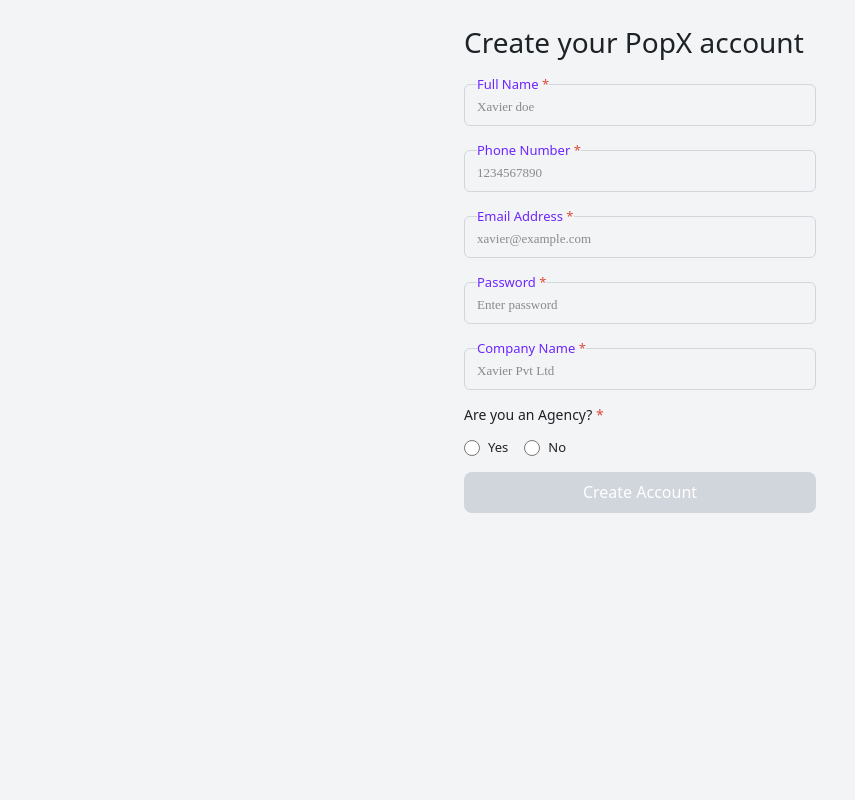
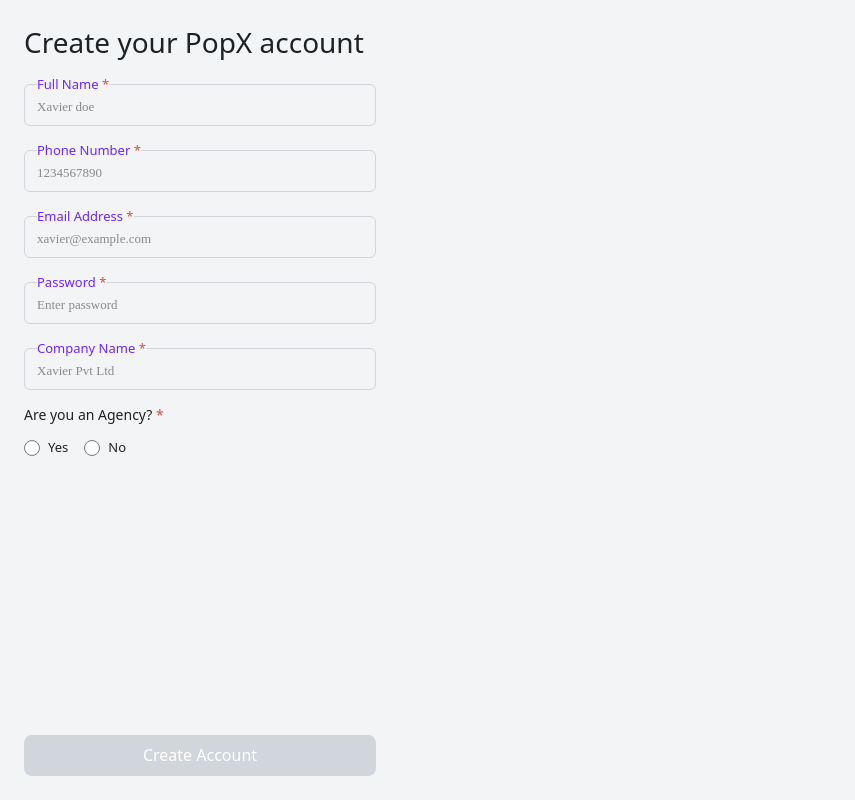
Before and after one commit to imshah-id/assignment, a React (Vite) app: page /register in a window 1280 px wide. Shown: the whole page, without its empty margins (0-855 px from the left). Built offline with nearby package versions, Linux system fonts and the light colour scheme.

Commit message:
the final touch

```diff
--- a/src/pages/Login.jsx
+++ b/src/pages/Login.jsx
@@ -15,7 +15,7 @@ const Login = () => {
   };
 
   return (
-    <div className="flex items-center  min-h-screen bg-gray-100 px-4">
+    <div className="flex pt-4  min-h-screen bg-gray-100 px-4">
       <div className="w-full max-w-md   rounded-2xl p-2">
         {/* Heading */}
         <h2 className="text-[28px] font-medium text-[#1D2226] mb-2">
--- a/src/pages/Register.jsx
+++ b/src/pages/Register.jsx
@@ -16,15 +16,15 @@ const Register = () => {
   };
 
   return (
-    <div className="bg-gray-100 flex justify-center items-center h-screen">
-      <div className="h-svh p-6   w-[350px] sm:w-[400px]">
+    <div className="bg-gray-100 flex items-center h-screen">
+      <div className="h-svh p-6 flex flex-col w-[350px] sm:w-[400px]">
         <h2 className="text-[28px] font-medium text-[#1D2226] leading-[36px] font-rubik mb-4">
           Create your PopX account
         </h2>
 
         <form
           onSubmit={handleSubmit(onSubmit)}
-          className="flex flex-col gap-4 font-rubik"
+          className="flex flex-col gap-4 flex-grow font-rubik"
         >
           {[
             { label: "Full Name", name: "fullName", placeholder: "Xavier doe" },
@@ -48,7 +48,7 @@ const Register = () => {
           ].map(({ label, name, placeholder, type = "text" }) => (
             <fieldset
               key={name}
-              className="border border-gray-300 rounded-md pb-2 px-3 "
+              className="border border-gray-300 rounded-md pb-2 px-3"
             >
               <legend className="text-[13px] font-rubik text-[#6C25FF] font-regular leading-[17px]">
                 {label} <span className="text-[#DD4A3D]">*</span>
@@ -100,6 +100,7 @@ const Register = () => {
             </p>
           )}
 
+          <div className="mt-auto">
             <button
               type="submit"
               disabled={!isValid}
@@ -111,6 +112,7 @@ const Register = () => {
             >
               Create Account
             </button>
+          </div>
         </form>
       </div>
     </div>
```
Lines whose indentation alone changed are shown as unchanged.
